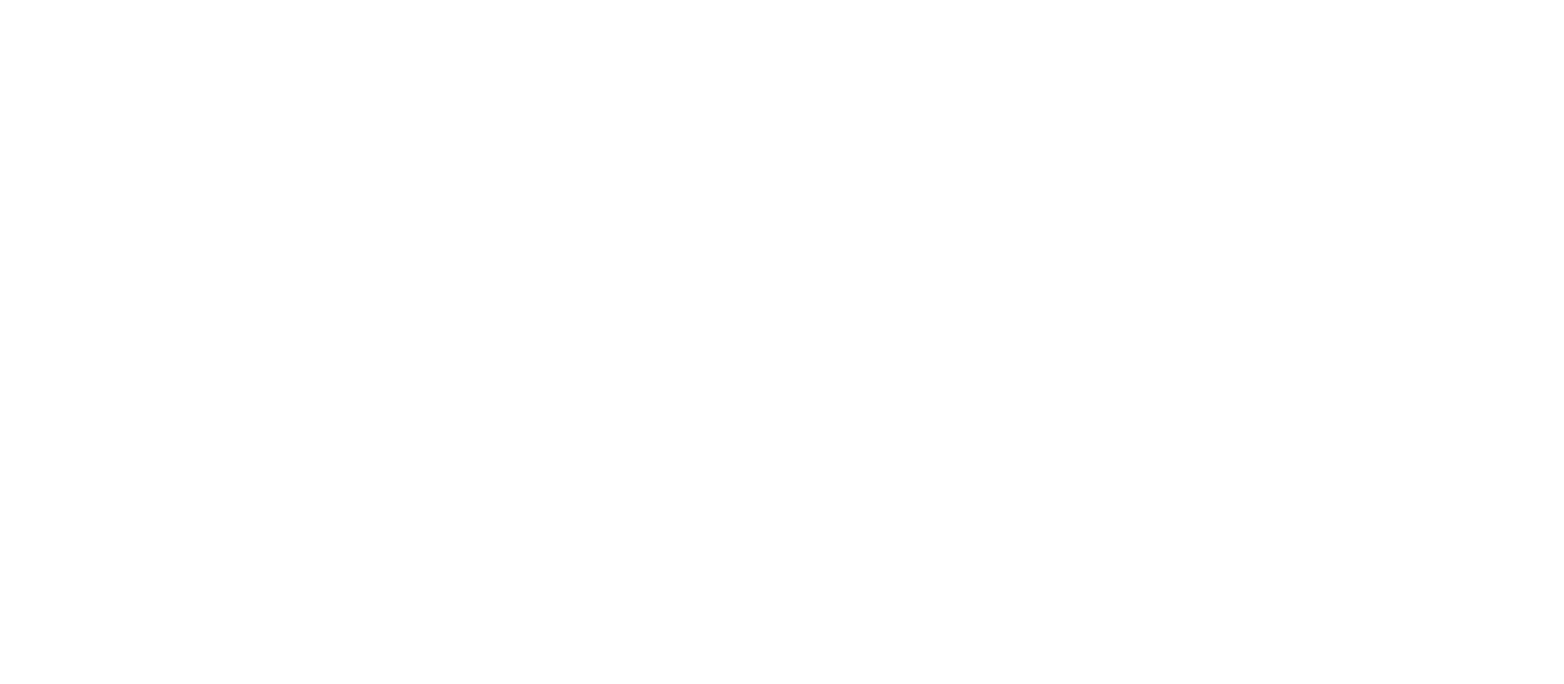
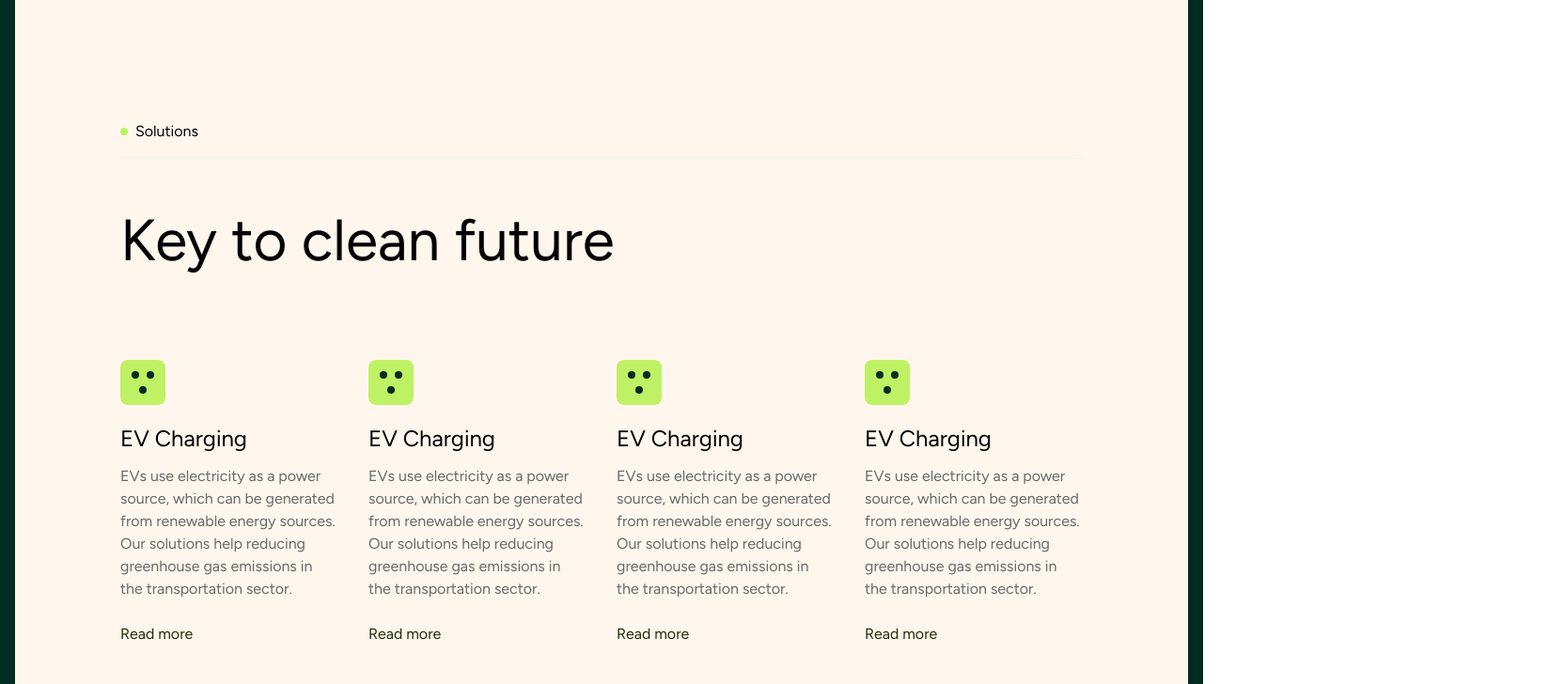
Before and after one commit to Sdem15211/Energy-website, a Next.js app: page / in a window 1280 px wide. Shown: the part 880-1608 px from the top of the page at 94% size, 1664 px wide, since content can reach past the window. Before the commit the page ends 880 px from the top, so only its background shows below. Built offline with nearby package versions, Linux system fonts and the light colour scheme.

Commit message:
feat: update features  section

```diff
--- a/app/page.tsx
+++ b/app/page.tsx
@@ -1,9 +1,12 @@
-import { Hero } from "@/components";
+import { Features, Hero } from "@/components";
 
 export default function Home() {
   return (
     <main>
       <Hero />
+      <div className="p-4 bg-secondary-950">
+        <Features />
+      </div>
     </main>
   );
 }
--- /dev/null
+++ b/components/elements/icons/Ev.tsx
@@ -0,0 +1,21 @@
+import React from "react";
+
+export const Ev = () => {
+  return (
+    <svg
+      width="48"
+      height="48"
+      viewBox="0 0 48 48"
+      fill="none"
+      xmlns="http://www.w3.org/2000/svg"
+    >
+      <path
+        d="M0 8C0 3.58172 3.58172 0 8 0H40C44.4183 0 48 3.58172 48 8V40C48 44.4183 44.4183 48 40 48H8C3.58172 48 0 44.4183 0 40V8Z"
+        fill="#BEF264"
+      />
+      <circle cx="16" cy="16" r="4" fill="#022C22" />
+      <circle cx="24" cy="32" r="4" fill="#022C22" />
+      <circle cx="32" cy="16" r="4" fill="#022C22" />
+    </svg>
+  );
+};
--- a/components/elements/icons/index.ts
+++ b/components/elements/icons/index.ts
@@ -1,2 +1,3 @@
 export * from "./Logo";
 export * from "./Menu";
+export * from "./Ev";
--- /dev/null
+++ b/components/sections/features/Features.tsx
@@ -0,0 +1,71 @@
+import { Ev } from "@/components";
+import React from "react";
+
+export const Features = () => {
+  return (
+    <section className="py-48 bg-[#FFF7ED] rounded-3xl">
+      <div className="container">
+        <div className="flex items-center gap-2 border-b border-neutral-100 pb-4 mb-12 sm:mb-14">
+          <span className="w-2 h-2 rounded-full bg-primary-300 block" />
+          <span>Solutions</span>
+        </div>
+
+        <div>
+          <div className="mb-12 sm:mb-24">
+            <h2 className="text-section leading-none">Key to clean future</h2>
+          </div>
+          <div className="grid md:grid-cols-2 gap-8 xl:grid-cols-4">
+            <div className="flex flex-col gap-6 items-start">
+              <Ev />
+              <div>
+                <h3 className="text-subtitle leading-none mb-4">EV Charging</h3>
+                <p className="text-neutral-800">
+                  EVs use electricity as a power source, which can be generated
+                  from renewable energy sources. Our solutions help reducing
+                  greenhouse gas emissions in the transportation sector.
+                </p>
+              </div>
+              <button className="text-primary-950">Read more</button>
+            </div>
+            <div className="flex flex-col gap-6 items-start">
+              <Ev />
+              <div>
+                <h3 className="text-subtitle leading-none mb-4">EV Charging</h3>
+                <p className="text-neutral-800">
+                  EVs use electricity as a power source, which can be generated
+                  from renewable energy sources. Our solutions help reducing
+                  greenhouse gas emissions in the transportation sector.
+                </p>
+              </div>
+              <button className="text-primary-950">Read more</button>
+            </div>
+            <div className="flex flex-col gap-6 items-start">
+              <Ev />
+              <div>
+                <h3 className="text-subtitle leading-none mb-4">EV Charging</h3>
+                <p className="text-neutral-800">
+                  EVs use electricity as a power source, which can be generated
+                  from renewable energy sources. Our solutions help reducing
+                  greenhouse gas emissions in the transportation sector.
+                </p>
+              </div>
+              <button className="text-primary-950">Read more</button>
+            </div>
+            <div className="flex flex-col gap-6 items-start">
+              <Ev />
+              <div>
+                <h3 className="text-subtitle leading-none mb-4">EV Charging</h3>
+                <p className="text-neutral-800">
+                  EVs use electricity as a power source, which can be generated
+                  from renewable energy sources. Our solutions help reducing
+                  greenhouse gas emissions in the transportation sector.
+                </p>
+              </div>
+              <button className="text-primary-950">Read more</button>
+            </div>
+          </div>
+        </div>
+      </div>
+    </section>
+  );
+};
--- /dev/null
+++ b/components/sections/features/index.ts
@@ -0,0 +1 @@
+export * from "./Features";
--- a/components/sections/hero/Hero.tsx
+++ b/components/sections/hero/Hero.tsx
@@ -4,7 +4,7 @@
 
 export const Hero = () => {
   return (
-    <section className="bg-secondary-950 h-screen py-48 flex">
+    <section className="bg-secondary-950 h-screen py-48 flex overflow-hidden">
       <div className="z-10 container flex flex-col gap-10 items-center justify-center w-full h-full">
         <div className="text-center max-w-[642px] flex flex-col gap-8 pt-20 sm:pt-0">
           <h1 className="text-hero text-white tracking-tighter sm:leading-[90px] leading-[70px]">
@@ -20,11 +20,13 @@
           See our solutions
         </button>
       </div>
-      <div className="w-[1500px] h-[800px] absolute top-0 -left-[20%]">
-        <Image src="/Images/Gradient.png" alt="" fill className="absolute" />
-      </div>
-      <div className="w-[1500px] h-[800px] absolute -bottom-[10%] rotate-180 -right-[30%]">
-        <Image src="/Images/Gradient.png" alt="" fill className="absolute" />
+      <div className="absolute inset-0 overflow-hidden">
+        <div className="w-[1500px] h-[800px] absolute top-0 -left-[20%]">
+          <Image src="/Images/Gradient.png" alt="" fill className="absolute" />
+        </div>
+        <div className="w-[1500px] h-[800px] absolute -bottom-[10%] rotate-180 -right-[30%]">
+          <Image src="/Images/Gradient.png" alt="" fill className="absolute" />
+        </div>
       </div>
       <BackgroundBeams />
     </section>
--- a/components/sections/index.ts
+++ b/components/sections/index.ts
@@ -1 +1,2 @@
 export * from "./hero";
+export * from "./features";
--- a/components/ui/background-beams.tsx
+++ b/components/ui/background-beams.tsx
@@ -114,8 +114,8 @@
               >
                 <stop stopColor="#bef264" stopOpacity="0"></stop>
                 <stop stopColor="#bef264"></stop>
-                <stop offset="32.5%" stopColor="#022c22"></stop>
-                <stop offset="100%" stopColor="#022c22" stopOpacity="0"></stop>
+                <stop offset="32.5%" stopColor="#bef264"></stop>
+                <stop offset="100%" stopColor="#3c5314" stopOpacity="0"></stop>
               </motion.linearGradient>
             ))}
 
--- a/tailwind.config.ts
+++ b/tailwind.config.ts
@@ -58,16 +58,29 @@
       transparent: "transparent",
       white: "#ffff",
       black: "#000",
+      neutral: {
+        "50": "#F5FAF9",
+        "100": "#EDF2F1",
+        "200": "#D9DEDD",
+        "300": "#C7CFCD",
+        "400": "#AEB5B4",
+        "500": "#929C9A",
+        "600": "#7F8786",
+        "700": "#737A79",
+        "800": "#646A69",
+        "900": "#4C524F",
+        "950": "#1D1F1E",
+      },
     },
     fontSize: {
       sm: "clamp(0.8rem, 0.17vw + 0.76rem, 0.89rem)",
-      base: "clamp(1rem, 0.34vw + 0.91rem, 1.125rem)",
+      base: "clamp(0.875rem, 0.34vw + 0.91rem, 1.125rem)",
       lg: "clamp(1.25rem, 0.61vw + 1.1rem, 1.58rem)",
       label: "clamp(1.56rem, 1vw + 1.31rem, 2.11rem)",
-      subtitle: "clamp(1rem, 1.56vw + 1.56rem, 1.25rem)",
+      subtitle: "clamp(1rem, 1.56vw + 1.56rem, 1.5rem)",
       title: "clamp(2.44rem, 2.38vw + 1.85rem, 2.8rem)",
       features: "clamp(3.05rem, 3.54vw + 2.17rem, 5rem)",
-      section: "clamp(3.81rem, 5.18vw + 2.52rem, 4rem)",
+      section: "clamp(3rem, 5.18vw + 2.52rem, 3.875rem)",
       hero: "clamp(4.77rem, 7.48vw + 2.9rem, 6rem)",
     },
   },
```
Also changed, not shown: public/svg/Ev.svg (added).
